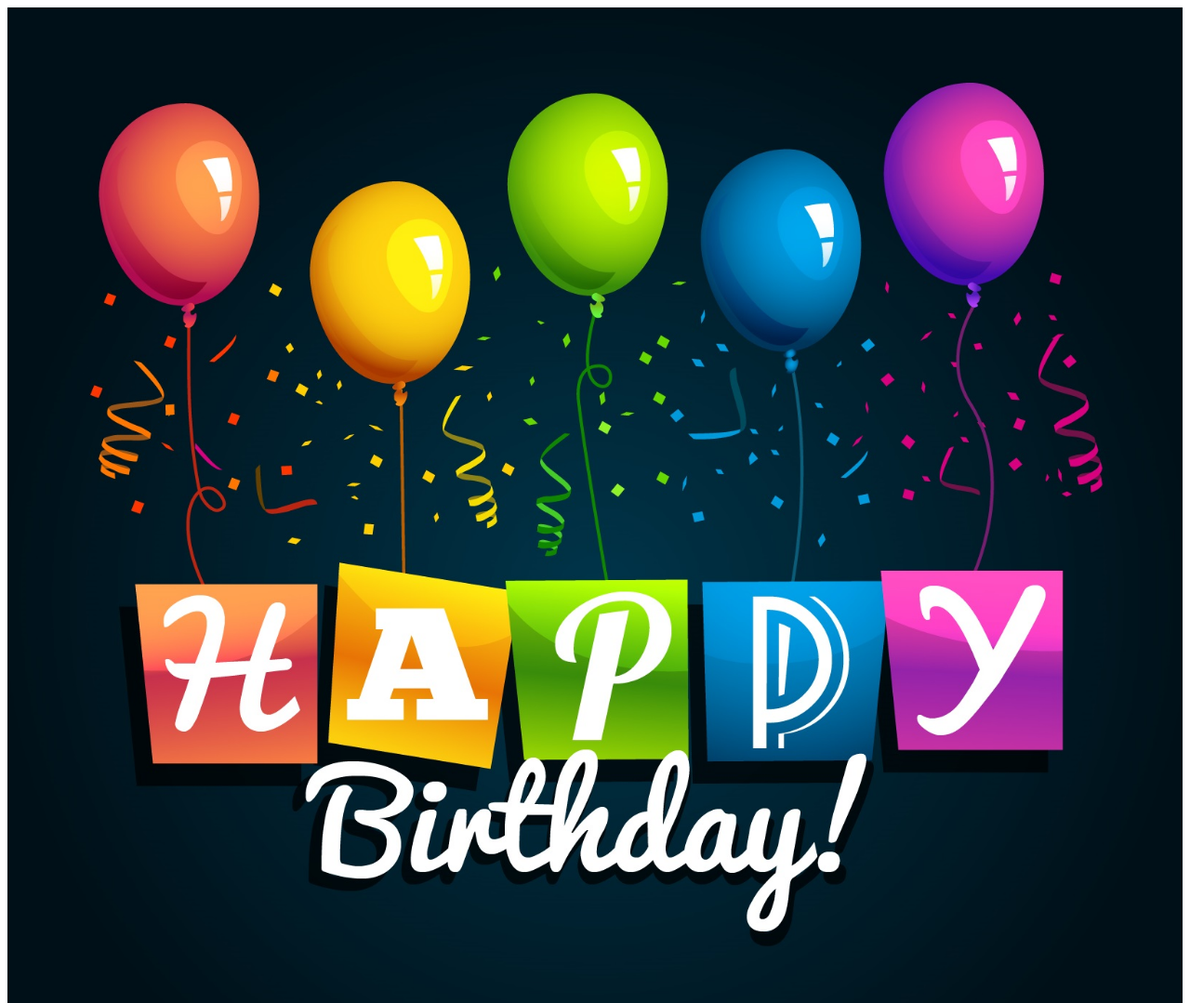
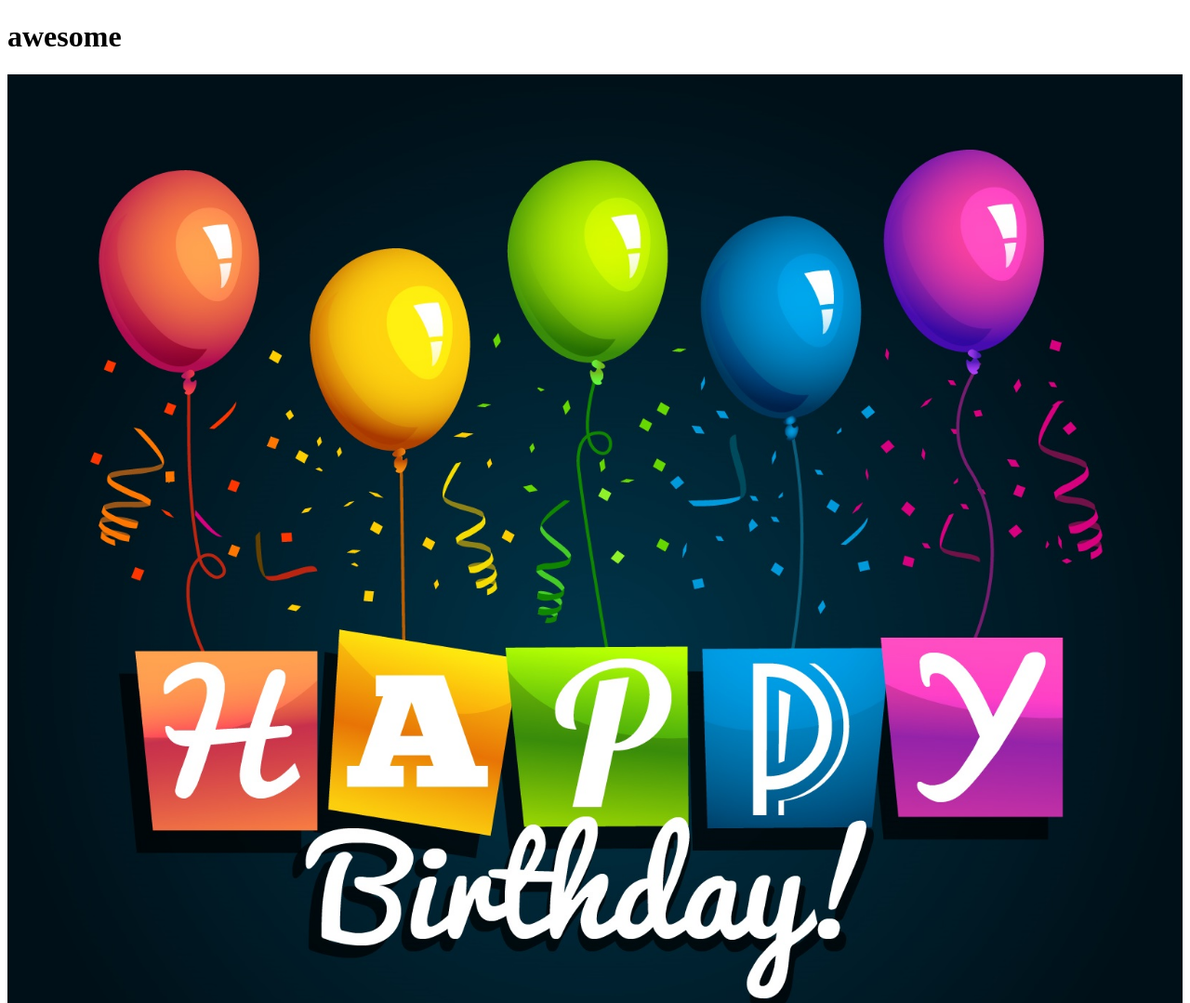
Before and after one commit to thokaramrita/amritathokar.com.np, a plain HTML site: page index.html in a window 1280 px wide. Shown: the top 1079 px of the page at 93% size. Drawn offline with Linux system fonts and the light colour scheme.

Commit message:
added text

```diff
--- a/index.html
+++ b/index.html
@@ -4,7 +4,11 @@
 		<title>Amrita Thokar</title>
 	</head>
 	<body>
+
+		<h1>awesome</h1>
 			<!--<h1 style="text-align:center;">Happy Birthday in advance baby... Love u :* </h1> -->
 		<img src="birthday.jpg" style=" max-width: 100%;  max-height: 100%;">
+
+
 	</body>
 </html>
```
